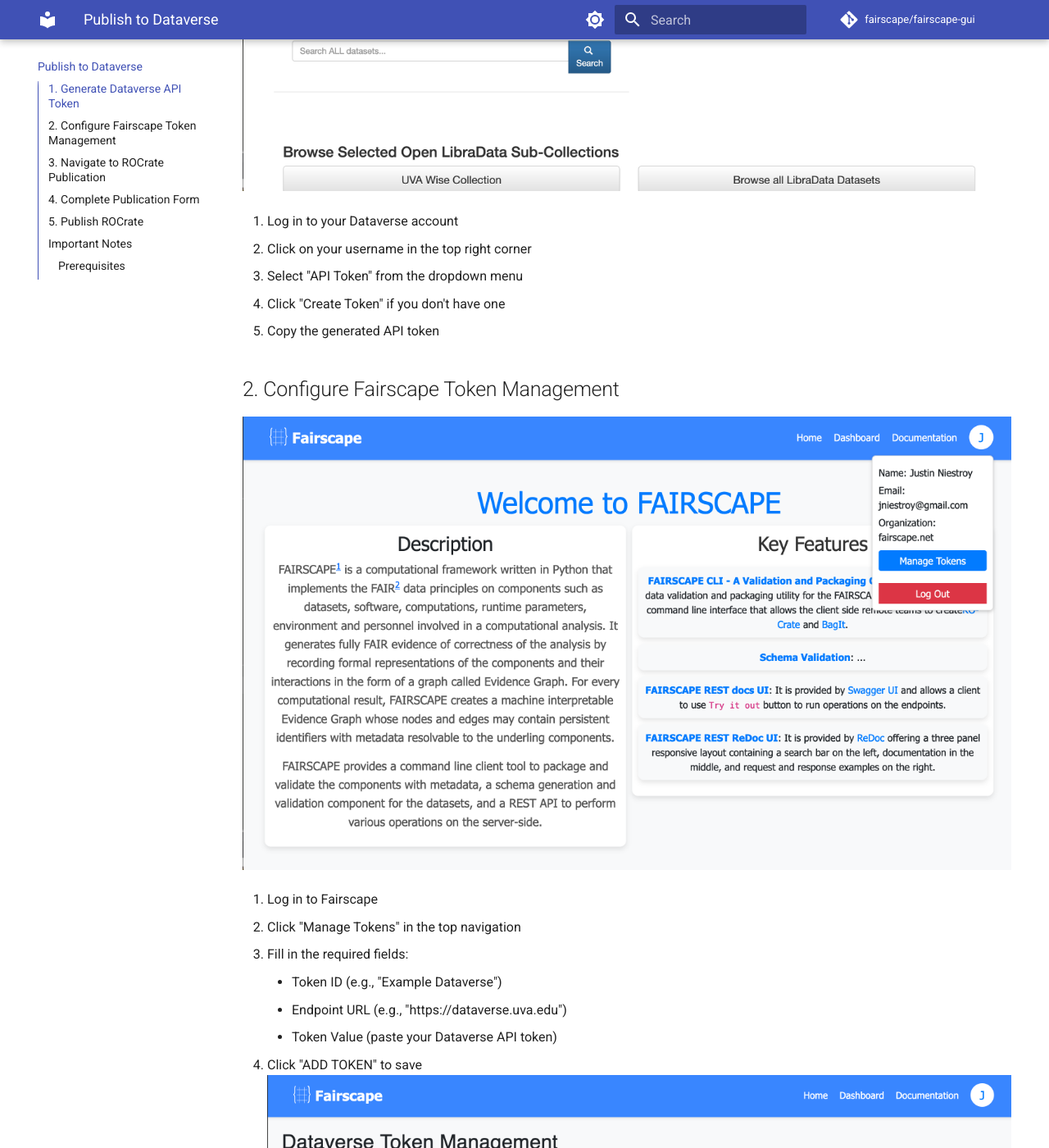
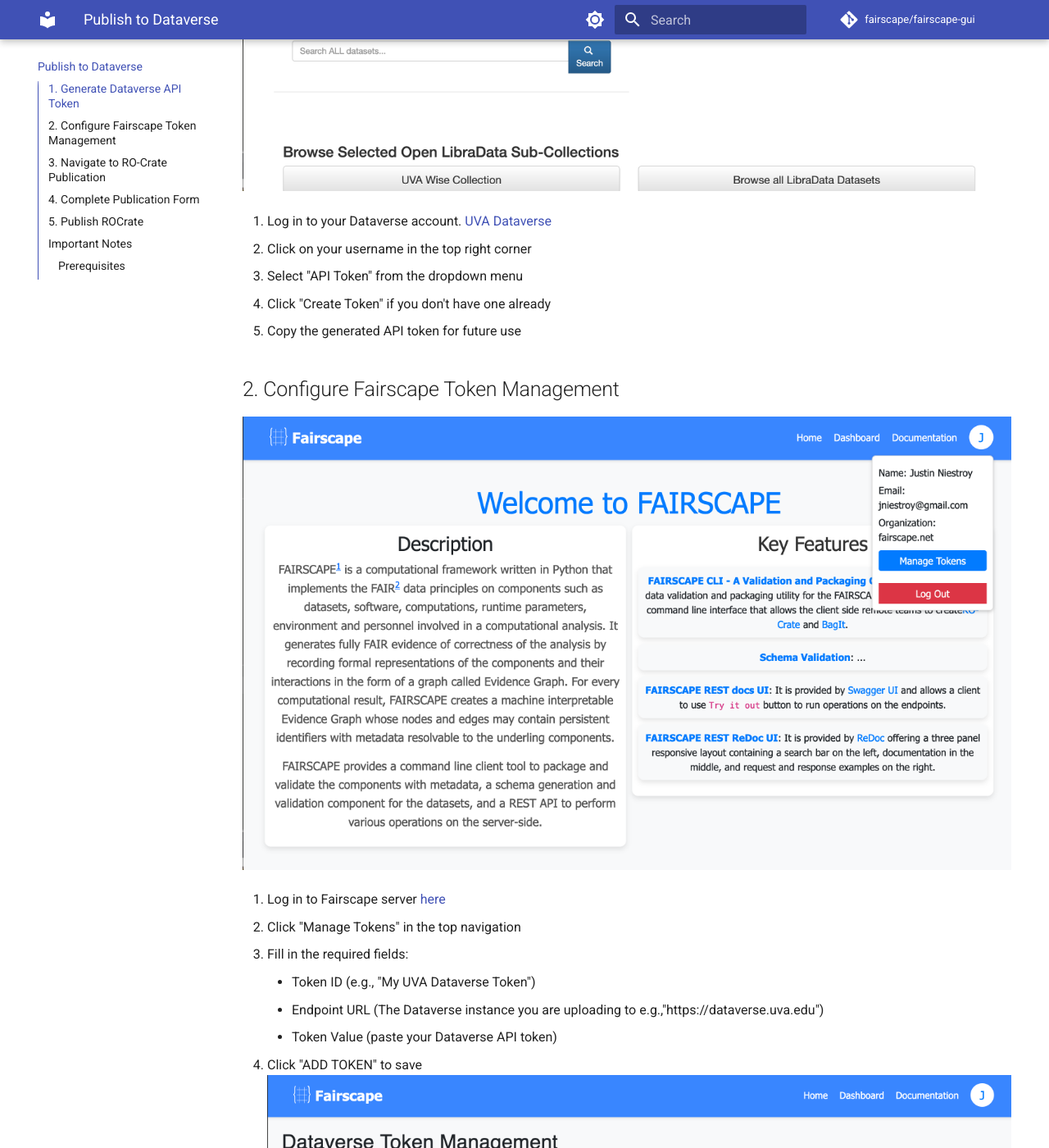
Before and after one commit to fairscape/fairscape_web_client, an MkDocs documentation site: the page built from docs/publish.md, in a window 1280 px wide and 1400 px high, scrolled down 598 px. Shown: the whole window at 82% size. Built offline with MkDocs 1.6.1 and Material for MkDocs 9.7.7, drawn with Linux system fonts in a browser that asks for light colours; comment, search, counter and statistics services are not loaded; some of the changed text lies outside the part shown.

Commit message:
sadnan changes

```diff
--- a/docs/publish.md
+++ b/docs/publish.md
@@ -1,47 +1,41 @@
 <!-- markdownlint-disable -->
 
-# Publishing ROCrate to Dataverse: Step-by-Step Guide
+# Publishing ROCrate to Dataverse: A Step-by-Step Guide
 
 ## 1. Generate Dataverse API Token
 
 ![Step 1](../screenshots/pub1.png)
 
-1. Log in to your Dataverse account
+1. Log in to your Dataverse account. [UVA Dataverse](https://dataverse.lib.virginia.edu/)
 2. Click on your username in the top right corner
 3. Select "API Token" from the dropdown menu
-4. Click "Create Token" if you don't have one
-5. Copy the generated API token
+4. Click "Create Token" if you don't have one already
+5. Copy the generated API token for future use
 
 ## 2. Configure Fairscape Token Management
 
 ![Step 2](../screenshots/pub2.png)
 
-1. Log in to Fairscape
+1. Log in to Fairscape server [here](https://fairscape.net/login)
 2. Click "Manage Tokens" in the top navigation
 3. Fill in the required fields:
-    * Token ID (e.g., "Example Dataverse")
-    * Endpoint URL (e.g., "https://dataverse.uva.edu")
+    * Token ID (e.g., "My UVA Dataverse Token")
+    * Endpoint URL (The Dataverse instance you are uploading to e.g.,"https://dataverse.uva.edu")
     * Token Value (paste your Dataverse API token)
 4. Click "ADD TOKEN" to save
    ![Step 3](../screenshots/pub3.png)
 
-## 3. Navigate to ROCrate Publication
+## 3. Navigate to RO-Crate Publication
 
 ![Step 4](../screenshots/pub4.png)
 
 1. Go to your ROCrate metadata page in Fairscape
-2. Verify the ROCrate details are correct:
-    * Name
-    * Persistent Identifier
-    * Description
-    * Keywords
-    * Contained items
-3. Click the "Publish ROCrate to Dataverse" button at the bottom of the page
+2. Click the "Publish ROCrate to Dataverse" button at the bottom of the page
 
 ## 4. Complete Publication Form
 
 ![Step 5](../screenshots/pub5.png)
-Fill in the required fields (marked with \*):
+The required fields are auto-populated, but you can edit them as needed (marked with \*):
 
 1. Select Dataverse Instance from the dropdown
     * Choose your configured Dataverse instance
@@ -68,6 +62,6 @@
 
 ### Prerequisites
 
-- Active Dataverse account with API access
-- Valid API token
-- ROCrate uploaded to Fairscape
+- An active Dataverse account with API access
+- A valid API token (See Step 1)
+- An RO-Crate uploaded to the Fairscape server (See https://fairscape.github.io/FairscapeFrontEnd/instructions/)
```
Also changed, not shown: other parts of docs/publish.md (+1 -1 lines).
